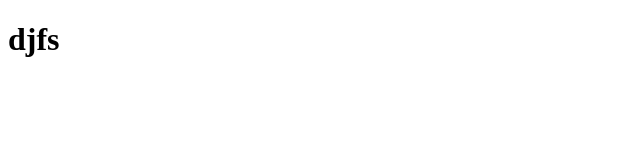
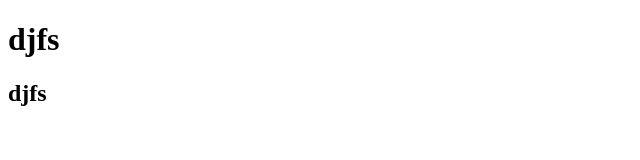
Before and after one commit to Lizon123/project_yrok, a plain HTML site: page index.html in a window 1280 px wide. Shown: the full height of the page, 0-640 px from the left. Drawn offline with Linux system fonts and the light colour scheme.

Commit message:
new change

```diff
--- a/index.html
+++ b/index.html
@@ -7,5 +7,6 @@
 </head>
 <body>
     <h1>   djfs</h1>
+    <h2>   djfs</h2>
 </body>
 </html>
```
